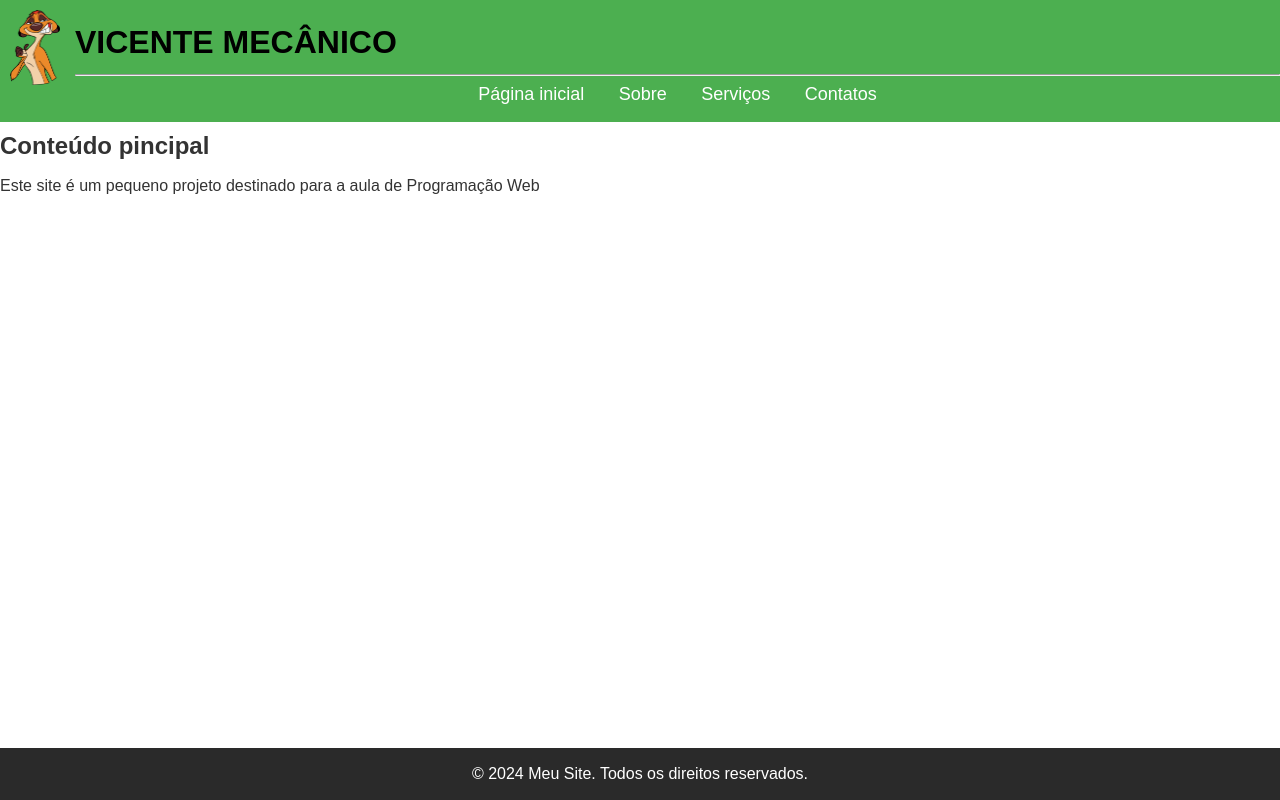
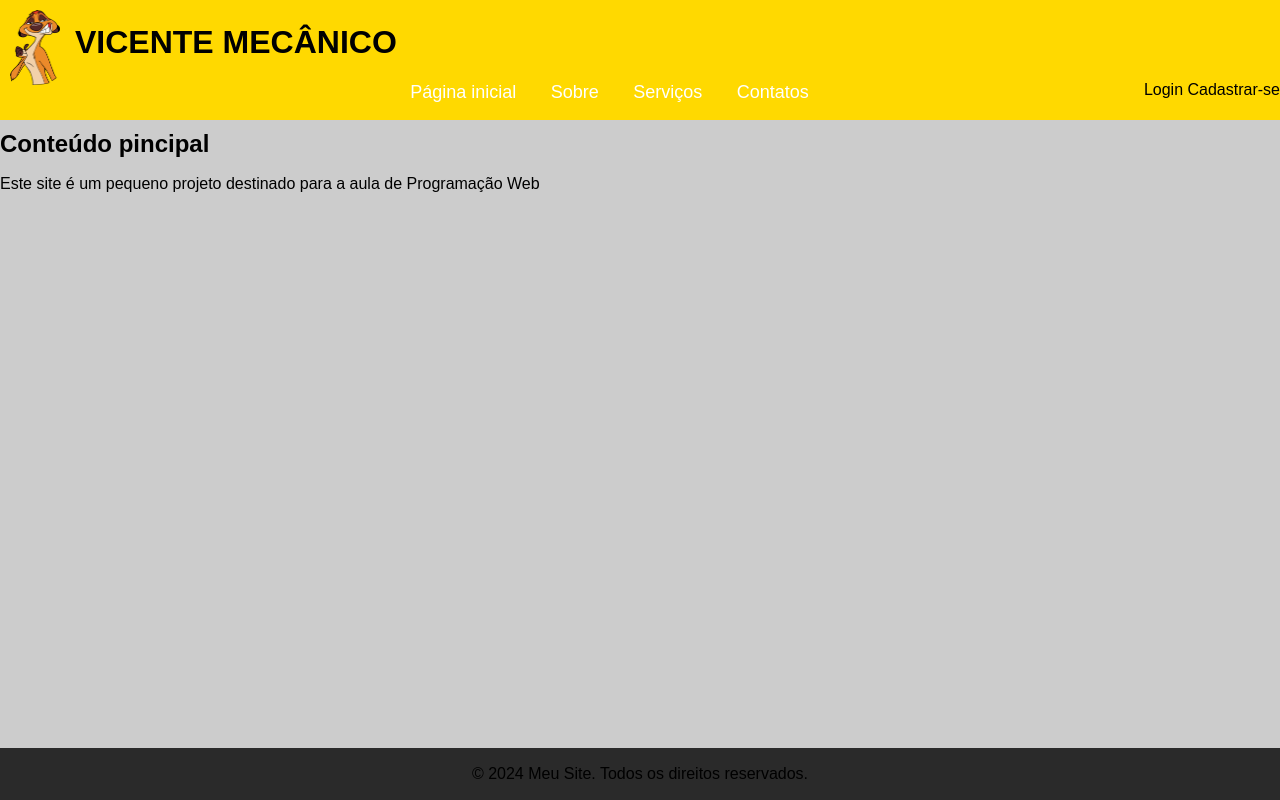
Before and after one commit to calebearcilio/vicentemecanico.com, a PHP site: page / in a window 1280 px wide. Run offline with PHP 8.4, Linux system fonts and the light colour scheme.

Commit message:
Criação da pasta acesso e botoes de login e cadastro

```diff
--- a/conteudos/contato.php
+++ b/conteudos/contato.php
@@ -2,4 +2,3 @@
             <h1>Nossos Contatos</h1>
             <p>Exmplo de página com os contatos</p>
         </section>
-    </main>
--- a/conteudos/principal.php
+++ b/conteudos/principal.php
@@ -2,4 +2,3 @@
             <h1>Conteúdo pincipal</h1>
             <p>Este site é um pequeno projeto destinado para a aula de Programação Web</p>
         </section>
-    </main>
--- a/conteudos/servicos.php
+++ b/conteudos/servicos.php
@@ -2,4 +2,3 @@
             <h1>Nossos Serviços</h1>
             <p>Exemplo de conteúdo sobre os serviços</p>
         </section>
-    </main>
--- a/conteudos/sobre.php
+++ b/conteudos/sobre.php
@@ -2,4 +2,3 @@
             <h1>Sobre o Site</h1>
             <p>Esse é um exemplo de página com descrição do site</p>
         </section>
-    </main>
--- a/index.php
+++ b/index.php
@@ -1,3 +1,13 @@
+<!DOCTYPE html>
+<html lang="en">
+<head>
+    <meta charset="UTF-8">
+    <meta name="viewport" content="width=device-width, initial-scale=1.0">
+    <link rel="stylesheet" href="styles/global.css">
+    <link rel="stylesheet" href="styles/topo.css">
+    <title>Vicente Mecânico</title>
+</head>
+<body>
 <?php
 include_once("templetes/topo.php");
 include_once("templetes/menu.php");
@@ -12,3 +22,5 @@
 
 include_once("templetes/rodape.php");
 ?>
+</body>
+</html>
--- a/style/global.css
+++ /dev/null
@@ -1,63 +0,0 @@
-* {
-    margin: 0;
-    padding: 0;
-    box-sizing: border-box;
-}
-
-body {
-    font-family: Arial, Helvetica, sans-serif;
-    color: #333;
-    background-color: white;
-    line-height: 2;
-}
-
-header {
-    background-color: #4CAF50;
-    padding: 10px 0;
-}
-
-.logo {
-    width: 50px;
-    height: auto;
-}
-
-header .logo {
-    float: left;
-    margin-left: 10px;
-    margin-right: 15px;
-}
-
-header ul {
-    text-align: center;
-}
-
-header ul li {
-    display: inline;
-    margin: 0 15px;
-}
-
-header ul li a{
-    color: white;
-    text-decoration: none;
-    font-size: 18px;
-
-}
-
-header ul li a:hover{
-    color: orange;
-}
-
-header h1 {
-    color: #000000;
-    margin-left: 40px;
-}
-
-footer {
-    background-color: #2a2a2a;
-    color: white;
-    text-align: center;
-    position: absolute;
-    width: 100%;
-    bottom: 0;
-    padding: 10px 0;
-}
--- /dev/null
+++ b/styles/global.css
@@ -0,0 +1,43 @@
+* {
+    margin: 0;
+    padding: 0;
+    box-sizing: border-box;
+}
+
+body {
+    font-family: Arial, Helvetica, sans-serif;
+    color: #333;
+    background-color: #cccccc;
+    line-height: 2;
+}
+
+h1, h2, h3, p, a, li, ul{
+    color: black;
+}
+
+a {
+    text-decoration: none;
+}
+
+button {
+    font-size: 16px;
+    background-color: #424242;
+    padding: 8px;
+    border: none;
+    border-radius: 10px;
+}
+
+header {
+    background-color: #ffd900;
+    padding: 10px 0;
+}
+
+footer {
+    background-color: #2a2a2a;
+    color: white;
+    text-align: center;
+    position: absolute;
+    width: 100%;
+    bottom: 0;
+    padding: 10px 0;
+}
--- /dev/null
+++ b/styles/topo.css
@@ -0,0 +1,45 @@
+.img-logo {
+    width: 50px;
+    height: auto;
+}
+
+.img-logo {
+    width: 50px;
+    height: auto;
+}
+
+header .img-logo {
+    float: left;
+    margin-left: 10px;
+    margin-right: 15px;
+}
+
+header .botoes {
+    display: inline;
+    float: right;
+}
+
+header ul {
+    text-align: center;
+}
+
+header ul li {
+    display: inline;
+    margin: 0 15px;
+}
+
+header ul li a{
+    color: white;
+    text-decoration: none;
+    font-size: 18px;
+
+}
+
+header ul li a:hover{
+    color: orange;
+}
+
+header h1 {
+    color: #000000;
+    margin-left: 40px;
+}
--- a/templetes/rodape.php
+++ b/templetes/rodape.php
@@ -1,4 +1,4 @@
-
+    </main>
     <footer>
         <p>&copy; 2024 Meu Site. Todos os direitos reservados.</p>
     </footer>
--- a/templetes/topo.php
+++ b/templetes/topo.php
@@ -1,13 +1,9 @@
-<!DOCTYPE html>
-<html lang="en">
-<head>
-    <meta charset="UTF-8">
-    <meta name="viewport" content="width=device-width, initial-scale=1.0">
-    <link rel="stylesheet" href="style/global.css">
-    <title>Vicente Mecânico</title>
-</head>
-<body>
-    <header>
-        <img src="img/Timao.png" alt="logo" class="logo">
-        <h1>VICENTE MECÂNICO</h1>
-        <hr>
+    <header class="topo">
+        <div class="logo">
+            <img src="img/Timao.png" alt="logo" class="img-logo">
+            <h1 class="titulo">VICENTE MECÂNICO</h1>
+        </div>
+        <div class="botoes">
+            <a href="?pg=acesso/form-login" class="login">Login</a>
+            <a href="?pg=acesso/form-cadastrar" class="cadastrar">Cadastrar-se</a>
+        </div>
```
Also changed, not shown: style/syle.css (deleted, +0 -16 lines), conteudos/acesso/cadastrar/cadastrar.php (added), conteudos/acesso/cadastrar/form-cadastrar.php (added), conteudos/acesso/login/form-login.php (added), conteudos/acesso/login/login.php (added). Lines whose indentation alone changed are shown as unchanged.
